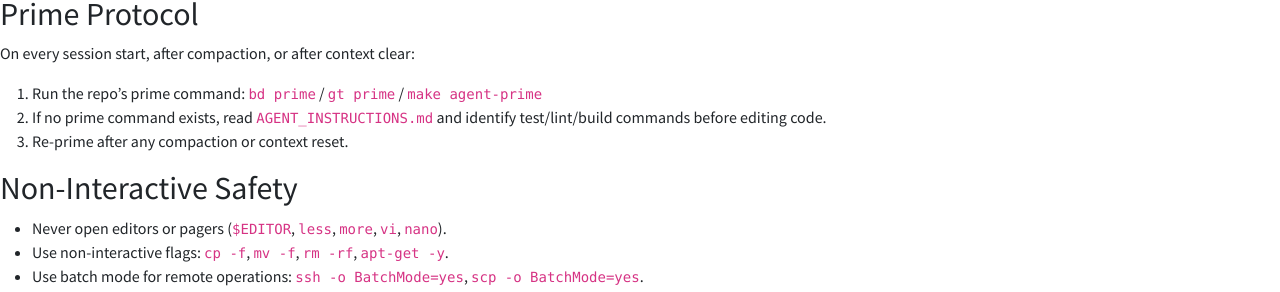
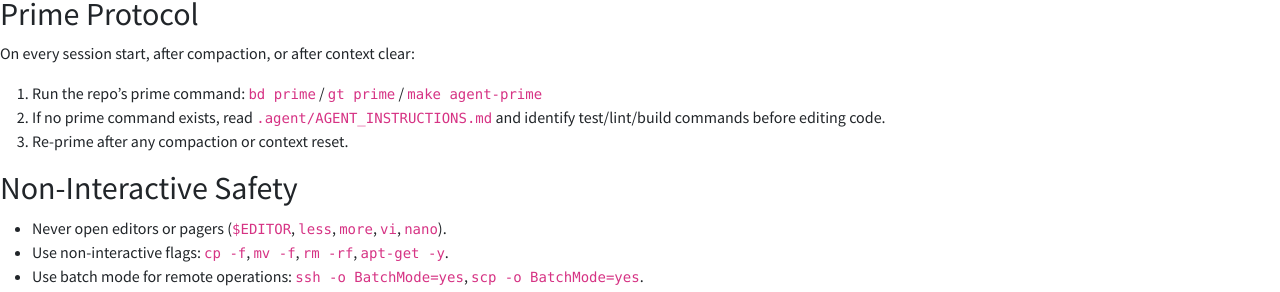
Before and after one commit to HunterGerlach/www.huntergerlach.com, a Jekyll site: the page built from AGENTS.md, in a window 1280 px wide. Shown: the part 213-505 px from the top of the page. Built offline with Jekyll 4.4.1, drawn with Linux system fonts in a browser that asks for light colours; our own code applies the rules of GitHub Pages for plain Markdown files.

Commit message:
Move playbook support files into .agent/
Reduce root directory clutter by adopting the .agent/
subdirectory layout recommended by the agent-playbook.
Only AGENTS.md and the CLAUDE.md symlink remain at root.

```diff
--- a/AGENTS.md
+++ b/AGENTS.md
@@ -1,6 +1,6 @@
 # AGENTS.md — Bootstrap
 
-See **[AGENT_INSTRUCTIONS.md](AGENT_INSTRUCTIONS.md)** for complete instructions.
+See **[AGENT_INSTRUCTIONS.md](.agent/AGENT_INSTRUCTIONS.md)** for complete instructions.
 
 This file provides the minimum critical guidance for any agent. Read the full instructions when possible.
 
@@ -9,7 +9,7 @@
 On every session start, after compaction, or after context clear:
 
 1. Run the repo's prime command: `bd prime` / `gt prime` / `make agent-prime`
-2. If no prime command exists, read `AGENT_INSTRUCTIONS.md` and identify test/lint/build commands before editing code.
+2. If no prime command exists, read `.agent/AGENT_INSTRUCTIONS.md` and identify test/lint/build commands before editing code.
 3. Re-prime after any compaction or context reset.
 
 ## Non-Interactive Safety
```
Also changed, not shown: .agent/AGENTS.override.md (renamed from AGENTS.override.md), .agent/AGENT_INSTRUCTIONS.md.
